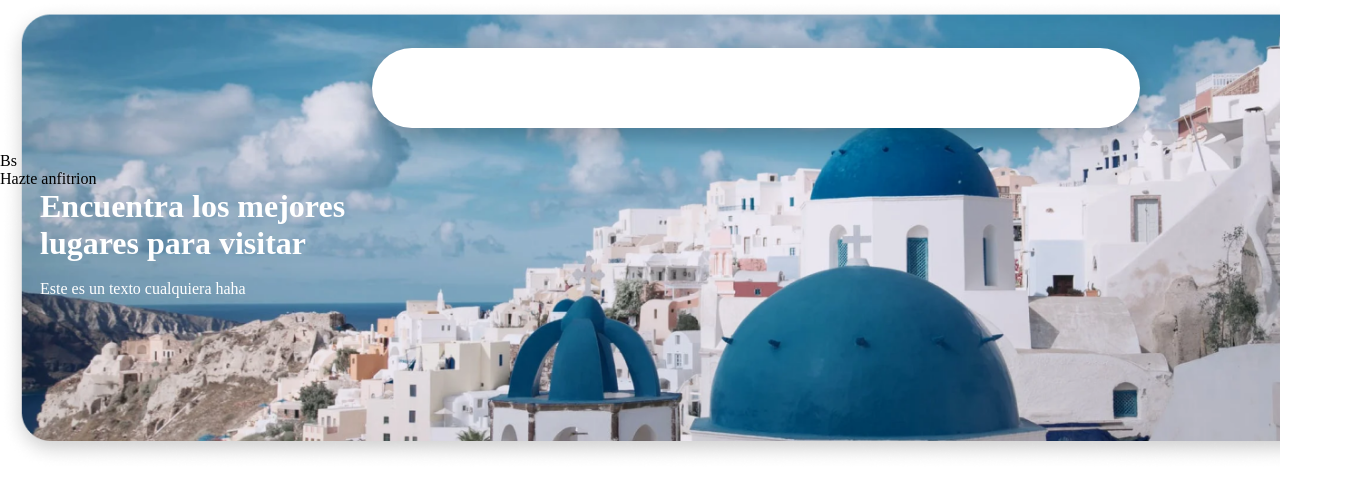
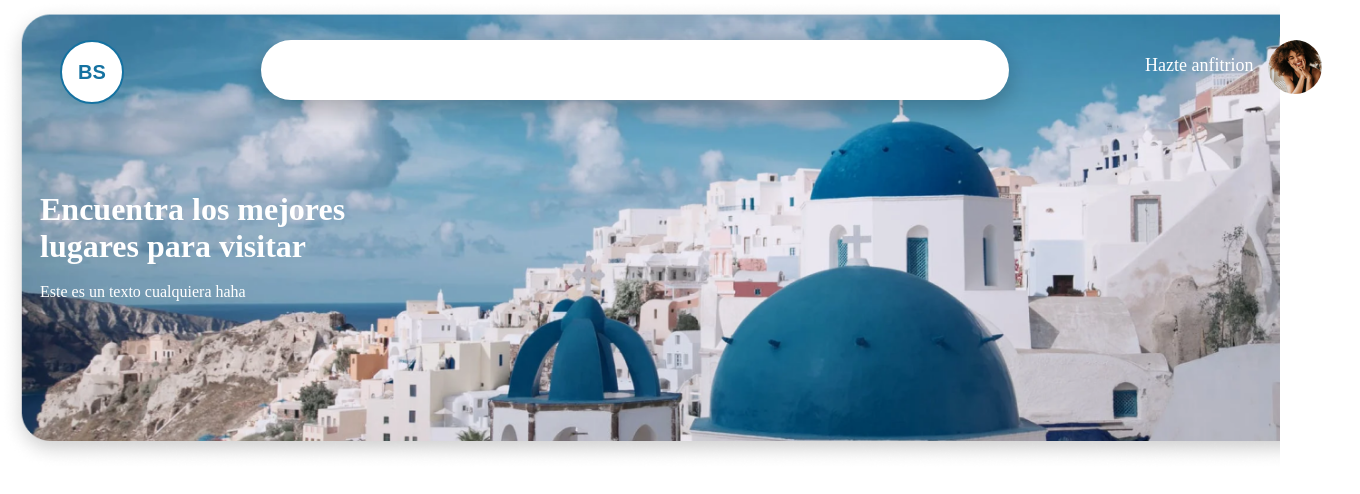
Before and after one commit to carlosbritto32/Booking-System-landing, a React (Create React App) app: page / in a window 1280 px wide. Shown: the top 494 px of the page, 1360 px wide, since content can reach past the window. Built offline with nearby package versions, Linux system fonts and the light colour scheme.

Commit message:
Almost finished the hero with their components

```diff
--- a/src/components/Header.js
+++ b/src/components/Header.js
@@ -2,10 +2,11 @@ import React from "react";
 import { Logo } from "./Logo";
 import { SearchBar } from "./SearchBar";
 import { User } from "./User";
+import "../style/Header.css";
 
 const Header = () => {
   return (
-    <header>
+    <header className="header-container">
       <Logo />
       <SearchBar />
       <User />
--- a/src/components/Logo.js
+++ b/src/components/Logo.js
@@ -2,7 +2,7 @@ import React from "react";
 import "../style/Logo.css";
 
 const Logo = () => {
-  return <div className="">Bs</div>;
+  return <button className="logo-container">BS</button>;
 };
 
 export { Logo };
--- a/src/components/User.js
+++ b/src/components/User.js
@@ -5,7 +5,7 @@ const User = () => {
   return (
     <div className="user--experience-container">
       <p>Hazte anfitrion</p>
-      <div className="user--logo-container"></div>
+      <div className="user--img-container"></div>
     </div>
   );
 };
--- /dev/null
+++ b/src/style/Header.css
@@ -0,0 +1,13 @@
+* {
+  margin: 0;
+  padding: 0;
+  box-sizing: border-box;
+}
+
+.header-container {
+  width: 1300px;
+  height: 100px;
+  display: flex;
+  justify-content: space-between;
+  margin: 40px 60px;
+}
--- a/src/style/Hero.css
+++ b/src/style/Hero.css
@@ -8,7 +8,6 @@
   position: relative;
   display: flex;
   flex-direction: column;
-  justify-content: center;
   width: 100%;
   height: 470px;
   background: url(../assets/hero.png);
@@ -18,6 +17,9 @@
 .hero--text-container {
   width: 424px;
   height: 131px;
+  display: flex;
+  flex-direction: column;
+  justify-content: center;
   margin-left: 40px;
   color: #ffffff;
 }
--- a/src/style/Logo.css
+++ b/src/style/Logo.css
@@ -0,0 +1,10 @@
+.logo-container {
+  background-color: #ffffff;
+  color: #1572a1;
+  font-weight: 600;
+  font-size: 20px;
+  border: 2px solid #1572a1;
+  width: 64px;
+  height: 64px;
+  border-radius: 50%;
+}
--- a/src/style/SearchBar.css
+++ b/src/style/SearchBar.css
@@ -1,9 +1,11 @@
+* {
+  margin: 0;
+  padding: 0;
+  box-sizing: border-box;
+}
 .list-searchbar {
-  position: absolute;
-  width: 768px;
-  height: 80px;
-  left: 372px;
-  top: 48px;
+  width: 748px;
+  height: 60px;
   background: #ffffff;
   box-shadow: 0px 8px 24px rgba(0, 0, 0, 0.25);
   border-radius: 60px;
--- a/src/style/User.css
+++ b/src/style/User.css
@@ -9,3 +9,17 @@
   display: flex;
   width: 215px;
 }
+
+.user--experience-container p {
+  margin-top: 15px;
+  margin-right: 15px;
+  color: #ffffff;
+  font-size: 18px;
+}
+
+.user--img-container {
+  width: 54px;
+  height: 54px;
+  background: url(../assets/Foto\ de\ perfil.png);
+  border-radius: 50%;
+}
```
Also changed, not shown: src/assets/Foto de perfil.png (added).
